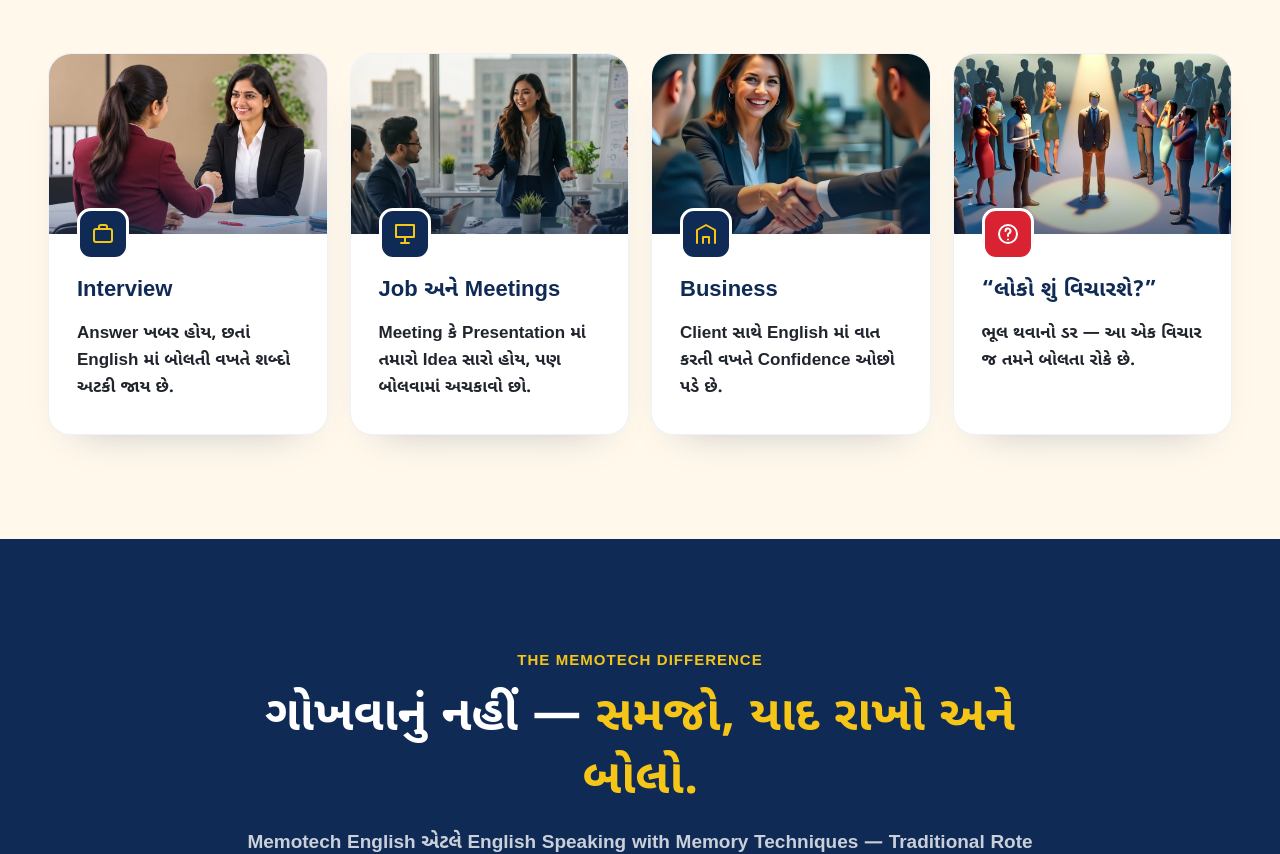
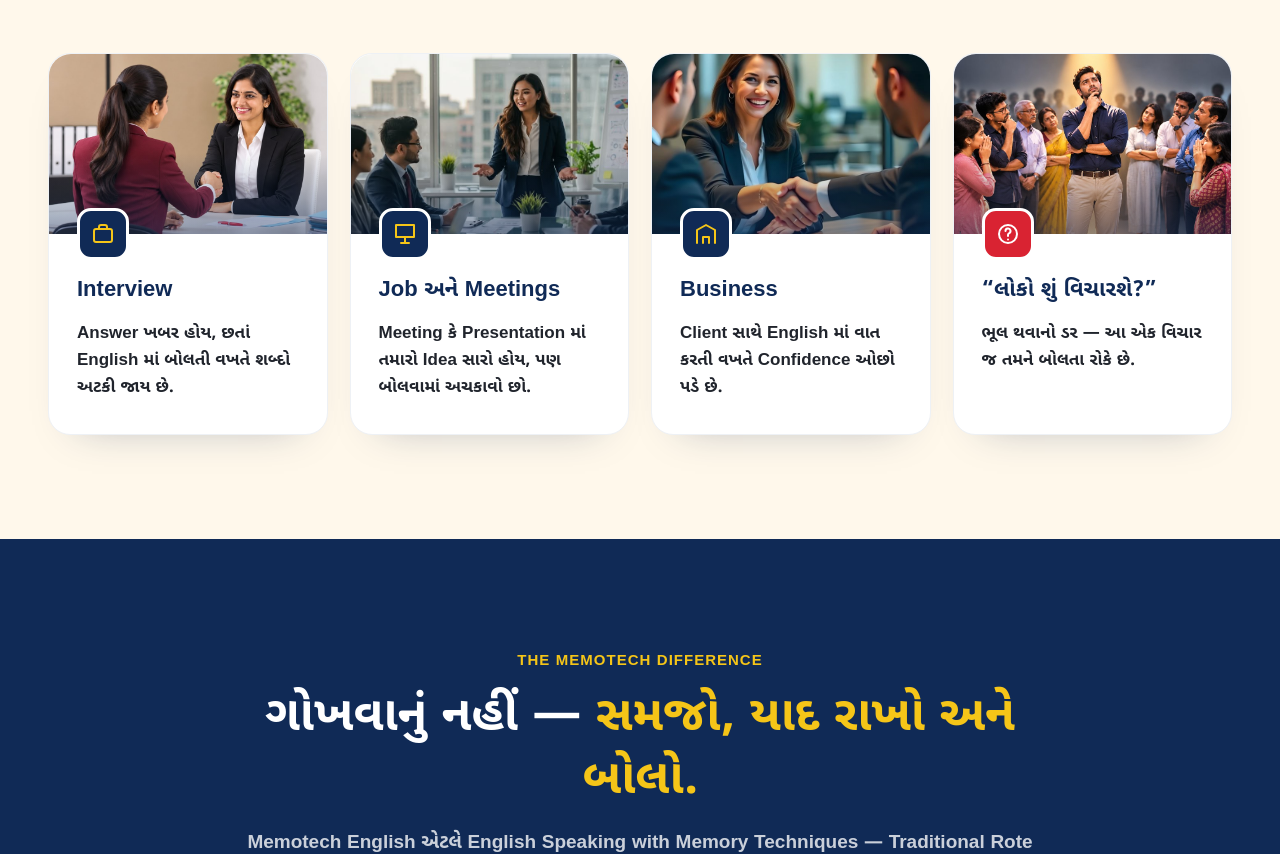
Before and after one commit to infovinayakamin-source/vip-49, a plain HTML site: page index.html in a window 1280 px wide. Shown: the part 2026-2880 px from the top of the page. Drawn offline with Linux system fonts and the light colour scheme; a web font is replaced by a local one.

Commit message:
Replace 'lok shu vicharshe' card image with Indian version
Co-Authored-By: Claude Opus 5.5 <noreply@anthropic.com>
Claude-Session: https://claude.ai/code/session_0131wzwo36GqWounfnt4XRfD

```diff
--- a/index.html
+++ b/index.html
@@ -305,7 +305,7 @@ a{color:#F5C518}a:hover{color:#FFFFFF}
           <p style="margin: 0; font-size: 17px; line-height: 1.6; font-weight: 600; color: #20242C">Client સાથે English માં વાત કરતી વખતે Confidence ઓછો પડે છે.</p>
         </div>
         <div class="lift" style="background: #FFFFFF; border: 1px solid #EEF1F5; border-radius: 22px; padding: 32px 28px; display: flex; flex-direction: column; gap: 16px; box-shadow: 0 20px 40px -30px rgba(16,42,86,0.35)">
-          <div class="card-photo" style="margin: -32px -28px 0; height: 180px; border-radius: 22px 22px 0 0; overflow: hidden; position: relative"> <img src="people-think.jpg" alt="Spotlight માં ઊભેલો વ્યક્તિ અને આસપાસ વાતો કરતા લોકો" loading="lazy" style="width: 100%; height: 100%; object-fit: cover; object-position: 50% 45%; display: block"> <div style="position: absolute; inset: 0; background: linear-gradient(180deg, rgba(16,42,86,0) 55%, rgba(16,42,86,0.45))"></div> </div> <span style="width: 52px; height: 52px; border-radius: 14px; background: #D92332; color: #FFFFFF; display: flex; align-items: center; justify-content: center; margin-top: -42px; position: relative; border: 3px solid #FFFFFF">
+          <div class="card-photo" style="margin: -32px -28px 0; height: 180px; border-radius: 22px 22px 0 0; overflow: hidden; position: relative"> <img src="people-think-v2.jpg" alt="Spotlight માં વિચારમાં ઊભેલો યુવાન અને આસપાસ જોઈ રહેલા લોકો" loading="lazy" style="width: 100%; height: 100%; object-fit: cover; object-position: 50% 15%; display: block"> <div style="position: absolute; inset: 0; background: linear-gradient(180deg, rgba(16,42,86,0) 55%, rgba(16,42,86,0.45))"></div> </div> <span style="width: 52px; height: 52px; border-radius: 14px; background: #D92332; color: #FFFFFF; display: flex; align-items: center; justify-content: center; margin-top: -42px; position: relative; border: 3px solid #FFFFFF">
             <svg width="24" height="24" viewBox="0 0 24 24" fill="none" stroke="currentColor" stroke-width="2" stroke-linecap="round" stroke-linejoin="round" aria-hidden="true"><circle cx="12" cy="12" r="9"></circle><path d="M9.5 9a2.5 2.5 0 1 1 3.5 2.3c-.6.3-1 .9-1 1.6V14M12 17.5h.01"></path></svg>
           </span>
           <h3 style="margin: 0; font-size: 22px; font-weight: 800; color: #102A56">“લોકો શું વિચારશે?”</h3>
```
Also changed, not shown: wordpress-snippet.html (+1 -1 lines), people-think-v2.jpg (added), people-think.jpg (deleted).
